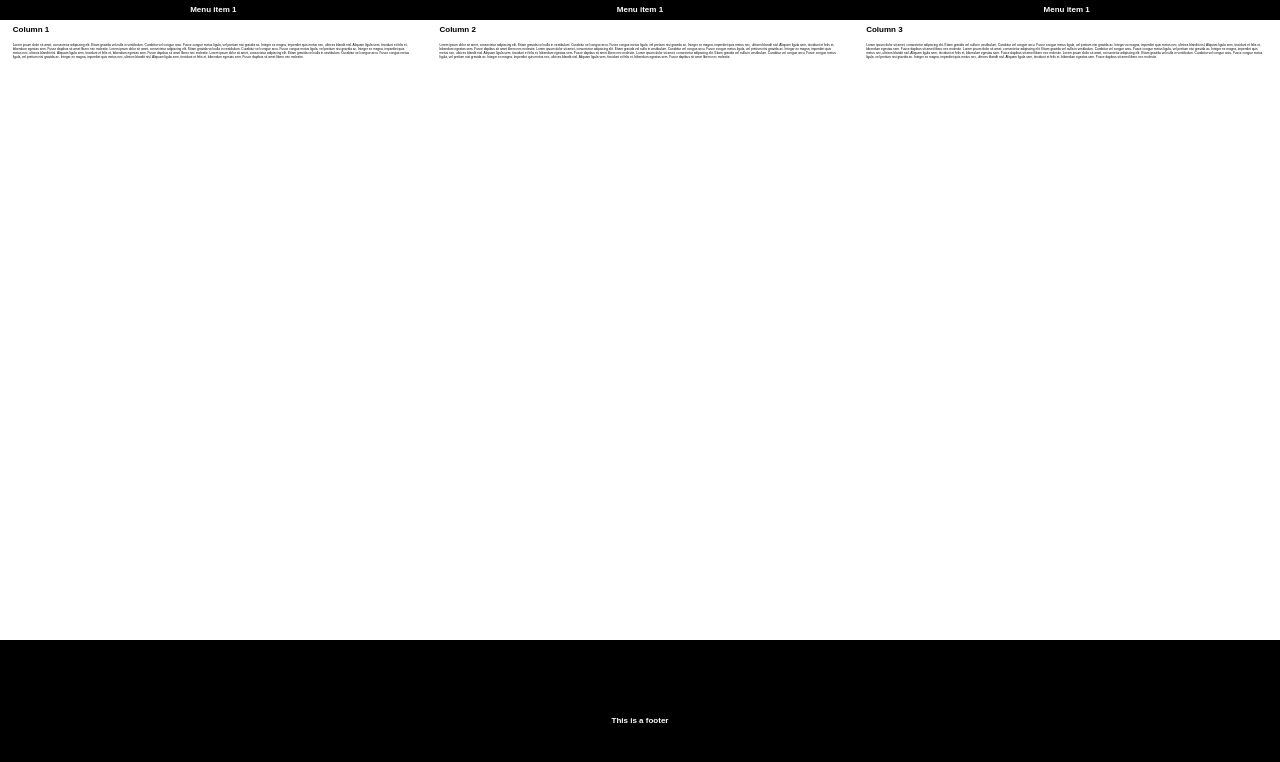
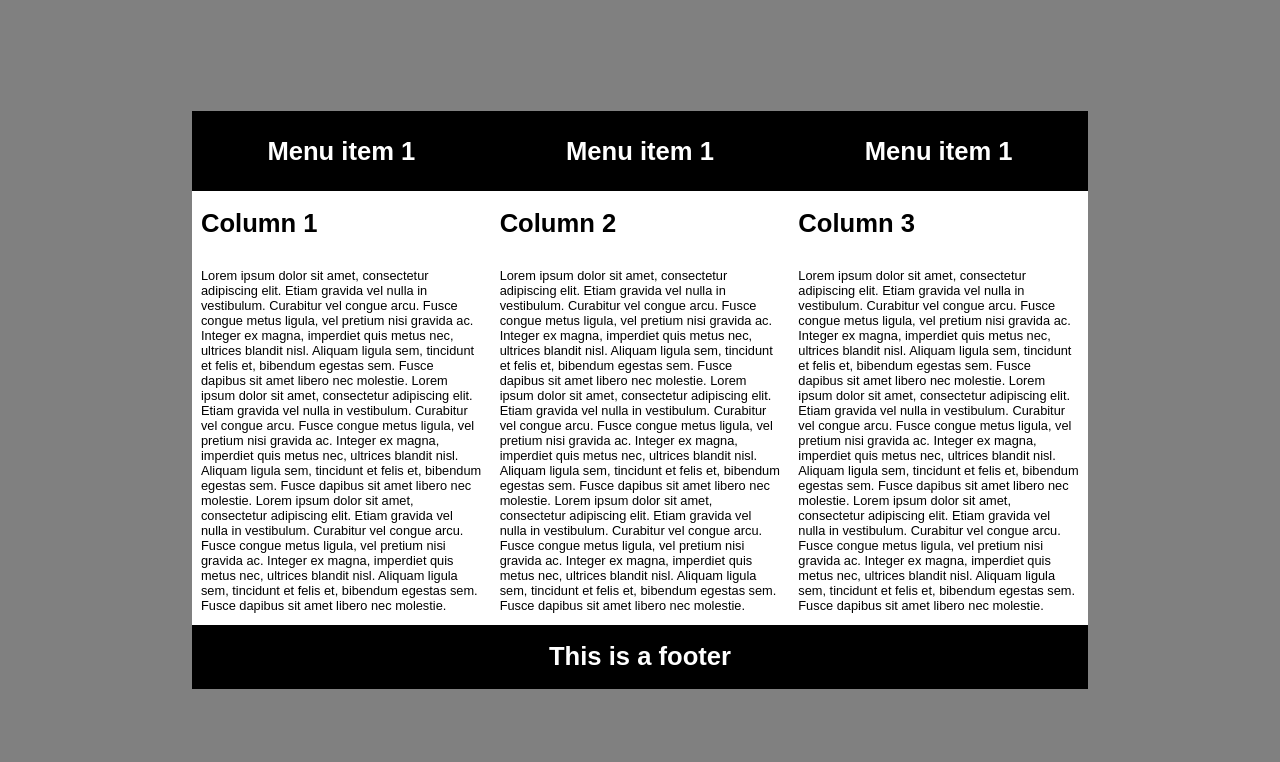
Before and after one commit to Keeso1/729G87, a plain HTML site: page assignment1/excercise3/index.html in a window 1280 px wide. Drawn offline with Linux system fonts and the light colour scheme.

Commit message:
2 and 3 done

```diff
--- a/assignment1/excercise2/style.css
+++ b/assignment1/excercise2/style.css
@@ -32,7 +32,7 @@ body {
         display: flex;
         flex-direction: column-reverse;
         height: 50%;
-        font-size: large;
+        font-size: 10vh;
         margin-left: 3%;
         margin-top: 0;
         margin-bottom: 3%;
@@ -91,7 +91,7 @@ img {
     .post-title {
         margin-left: 5%;
         font-family: Arial, Helvetica, sans-serif;
-        font-size: small;
+        font-size: 5vh;
         animation: slidein 1s;
     }
 
@@ -99,7 +99,7 @@ img {
         display: flex;
         justify-content: center;
         margin: 5%;
-        font-size: xx-small;
+        font-size: 4vh;
         line-height: 1;
     }
 }
--- a/assignment1/excercise3/index.html
+++ b/assignment1/excercise3/index.html
@@ -11,6 +11,7 @@
       </head>
 
     <body>
+        <div class="wrapper">
             <header>
                 <div class="menu-item">
                     <h1>Menu item 1</h1>
@@ -39,5 +40,6 @@
             <footer>
                 <h1>This is a footer</h1>
             </footer>
+        </div>
     </body>
 </html>
--- a/assignment1/excercise3/style.css
+++ b/assignment1/excercise3/style.css
@@ -2,36 +2,41 @@ body {
     width: 100vw;
     height: 100vh;
     display: flex;
-    margin: 0px;
+    margin: 0;
+    background-color: gray;
+    justify-content: center;
+    align-items: center;
+}
+
+.wrapper {
+    display: flex;
     flex-direction: column;
-    justify-content: space-between;
+    width: 70vw;
 }
 
 header {
     display: flex;
     justify-content: space-around;
     align-items: center;
-    max-height: 15%;
     background-color: black;
     color: white;
+    width: inherit;
+    height: 10vh;
 }
 
 main {
     display: flex;
     justify-content: space-evenly;
     flex-direction: row;
-    flex-grow: 1;
     width: inherit;
+    background-color: white;
 }
 
 footer {
     text-align: center;
     align-content: center;
-    height: 20%;
     background-color: black;
     color: white;
-    width: inherit;
-
 }
 
 .column {
@@ -40,15 +45,15 @@ footer {
     flex-direction: column;
     padding-left: 1%;
     padding-right: 1%;
-    max-width: 33.333%;
+    max-width: 33.333vw;
 }
 
 h1 {
     font-family: Arial, Helvetica, sans-serif;
-    font-size: 0.5rem;
+    font-size: 2vw;
 }
 
 p {
     font-family: Arial, Helvetica, sans-serif;
-    font-size: 0.2rem;
+    font-size: 1vw;
 }
```
Lines whose indentation alone changed are shown as unchanged.
